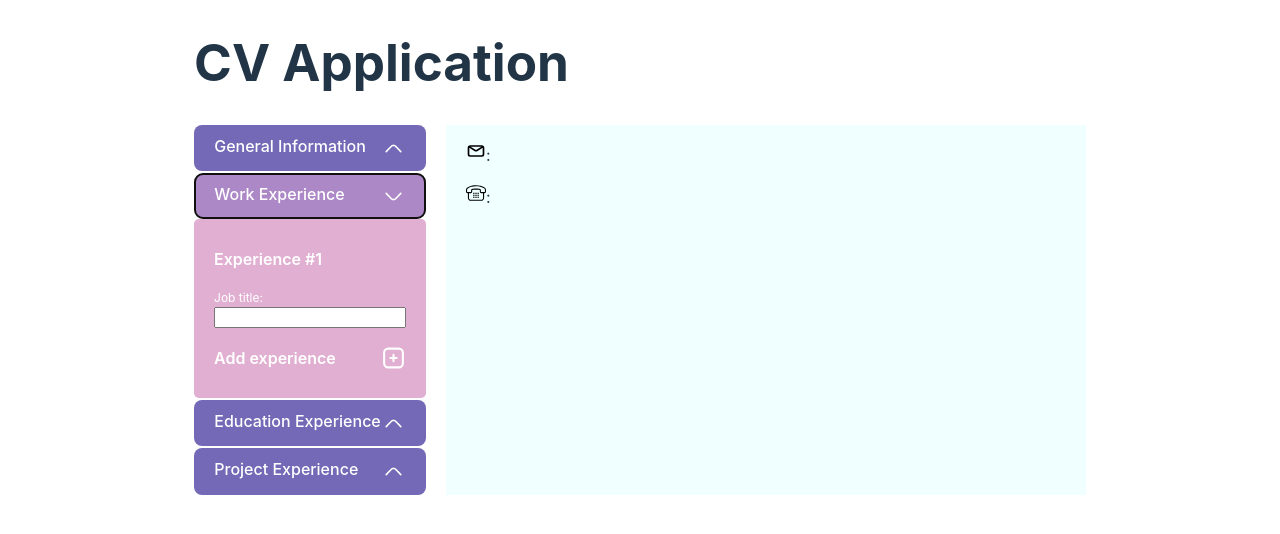
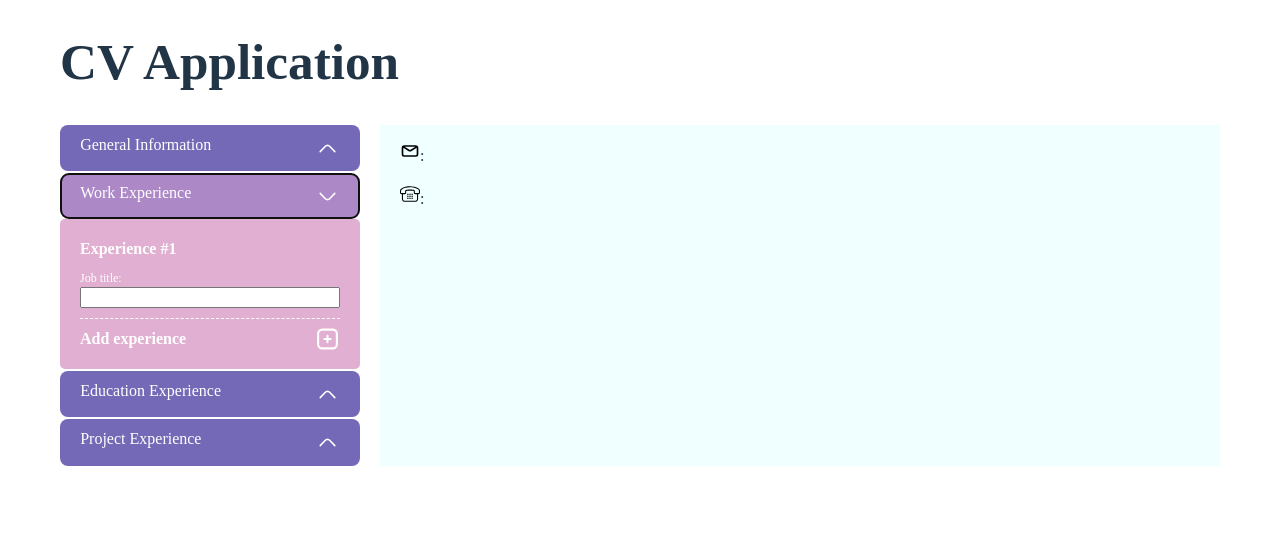
Before and after one commit to AnyueWang/odin_CV_application, a React (Vite) app in the folder cv_app/: page / in a window 1280 px wide. Both pictures are taken after a click on the button "Work Experience". Shown: the top 534 px of the page. Built offline with nearby package versions, Linux system fonts and the light colour scheme.

Commit message:
style: adjust width, padding, gap, margin

```diff
--- a/cv_app/src/App.css
+++ b/cv_app/src/App.css
@@ -14,6 +14,8 @@
 
 body {
   justify-content: center;
+  font-family: 'Times New Roman', Times, serif;
+  min-width: 1200px!important;
 }
 
 .container {
@@ -22,9 +24,13 @@ body {
   gap: 20px;
 }
 
+.edit-container {
+  width: 300px;
+}
+
 .display-page {
   background-color: azure;
-  width: 600px;
+  width: 800px;
   padding: 0 20px;
 }
 
@@ -92,6 +98,11 @@ body {
   justify-content: space-between;
 }
 
+.one-experience {
+  padding-bottom: 10px;
+  border-bottom: 1px dashed var(--font-color-dark-background);
+}
+
 label {
   font-size: 12px;
 }
@@ -100,7 +111,7 @@ label {
 .delete-experience-container>p {
   font-size: 16px;
   font-weight: 600;
-  margin: 18px 0;
+  margin: 8px 0;
 }
 
 .expand-btn {
--- a/cv_app/src/components/WorkInfo.jsx
+++ b/cv_app/src/components/WorkInfo.jsx
@@ -14,7 +14,7 @@ const WorkInfo = ({ info, setInfo }) => {
       {<>
         {info.map((eachExp, idx) => {
           return (
-            <div key={eachExp.id}>
+            <div key={eachExp.id} className="one-experience">
               <DeleteExperience handleClick={() => deleteExperience(eachExp.id)} idx={idx} />
               <label htmlFor={'job-title-' + eachExp.id}>Job title:</label>
               <input
```
